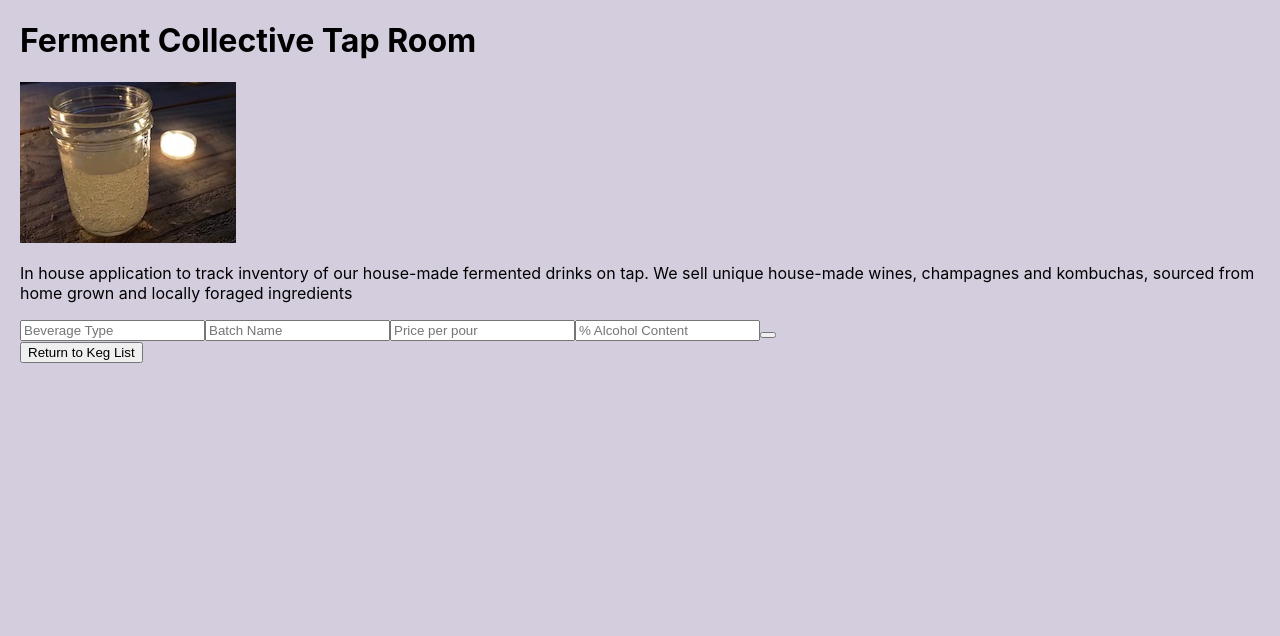
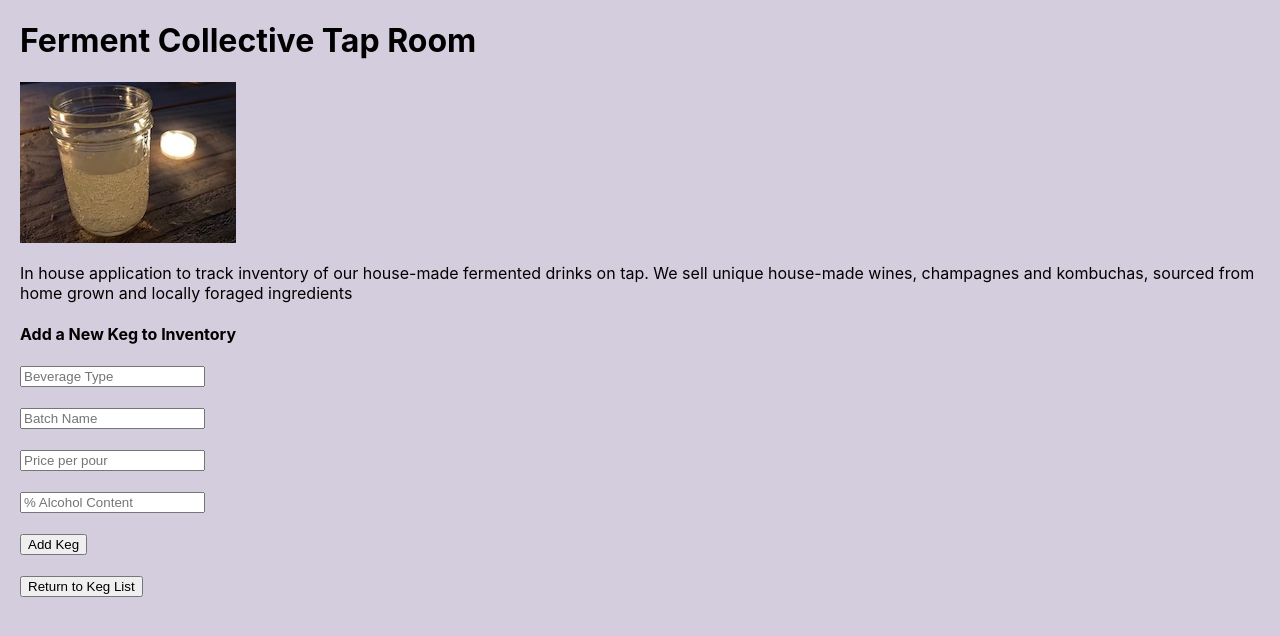
Before and after one commit to HR-Williams/tap-room, a React (Create React App) app: page / in a window 1280 px wide. Both pictures are taken after a click on the button "Add Keg". Shown: the top 636 px of the page. Built offline with nearby package versions, Linux system fonts and the light colour scheme.

Commit message:
Clean up form

```diff
--- a/src/components/NewKegForm.js
+++ b/src/components/NewKegForm.js
@@ -6,25 +6,31 @@ function NewKegForm(props) {
 
     return (
       <React.Fragment>
+        <h4>Add a New Keg to Inventory</h4>
         <form onSubmit={handleNewKegFormSubmission}>
           <input
             type='text'
             name='bevType'
             placeholder='Beverage Type' />
+          <br /><br />
           <input
             type='text'
             name='name'
             placeholder='Batch Name' />
+          <br /><br />
           <input
             type='number'
             step='0.01'
             name='price'
             placeholder='Price per pour' />
+          <br /><br />
           <input
             type='number'
             step='0.01'
             name='alcoholContent' placeholder='% Alcohol Content' />
-          <button type='submit'></button>
+          <br /><br />
+          <button type='submit'>Add Keg</button>
+          <br /><br />
         </form>
       </React.Fragment>
     );
```
